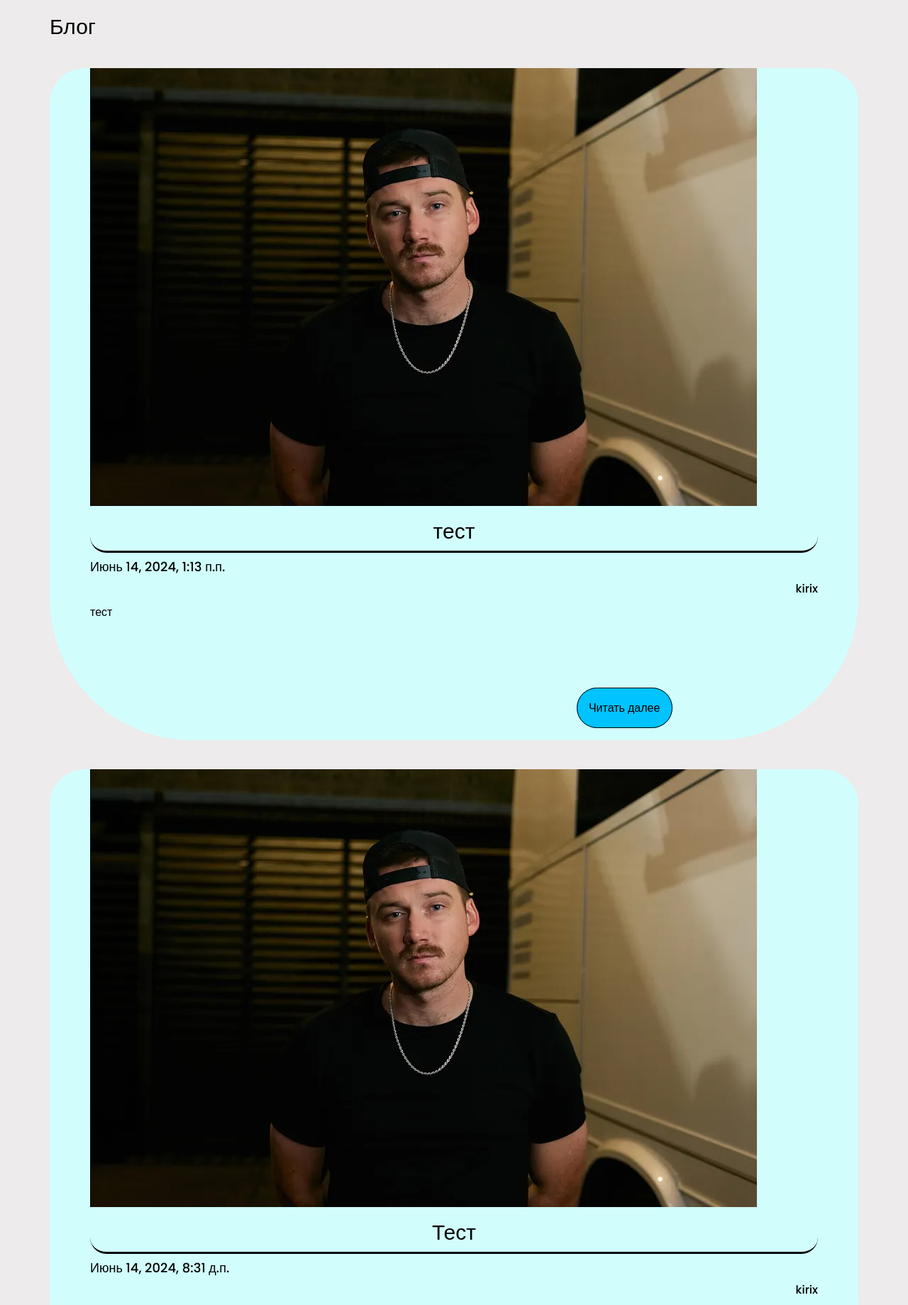
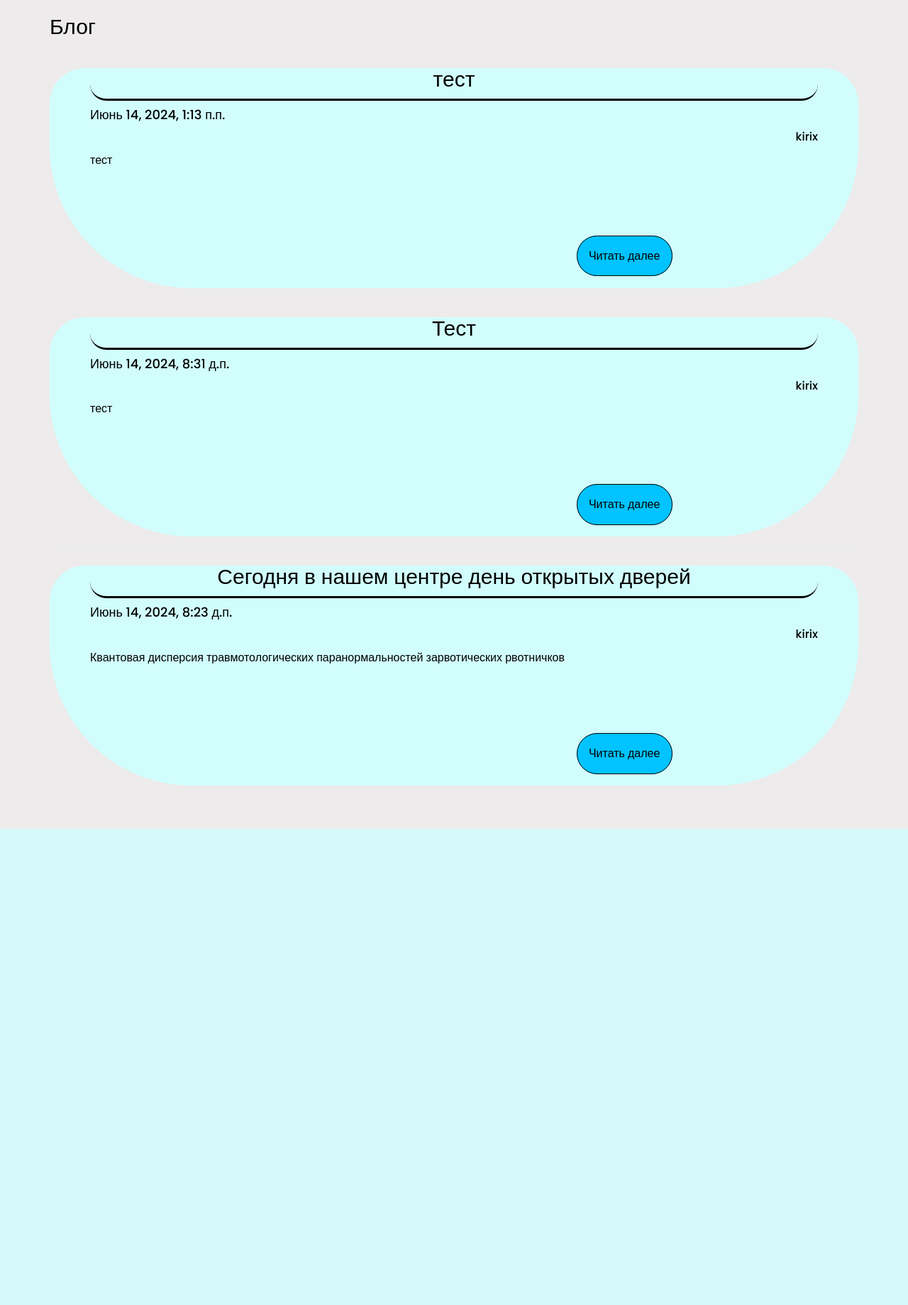
Before and after one commit to ZakhAHAHAHhahaharov/Polny_kaif, a Django app: page /blog/ in a window 1280 px wide. Shown: the part 78-1917 px from the top of the page at 71% size. After the commit the page ends 1246 px from the top, so only its background shows below. Run offline with Django 3.2, Linux system fonts and the light colour scheme; data comes from the database, SQL or seed files in the repository; both versions use the stored data as it was after the commit; some libraries are stand-ins or nearby versions.

Commit message:
final shtrix

```diff
--- a/djangoOpenEdu/app/templates/app/blog.html
+++ b/djangoOpenEdu/app/templates/app/blog.html
@@ -1,4 +1,4 @@
-{% extends "app/Layout.html" %}
+{% extends "app/layout.html" %}
 {% block content %}
 
 <h2>{{ title }}</h2>
@@ -7,9 +7,7 @@
 <hr />
 <div class="story-grid">
     <div>
-        <div class="image-story">
-            <a><img src="app/content/story-morgan.jpg" alt="" /></a>
-        </div>
+
     </div>
     <div>
         <div class="post-title-cont">
```
Also changed, not shown: djangoOpenEdu/app/migrations/0012_alter_blog_posted_alter_comment_date.py (added), djangoOpenEdu/app/migrations/0013_alter_blog_posted_alter_comment_date.py (added), djangoOpenEdu/app/migrations/0014_alter_blog_posted_alter_comment_date.py (added), djangoOpenEdu/app/migrations/0015_alter_blog_posted_alter_comment_date.py (added), djangoOpenEdu/db.sqlite3, djangoOpenEdu/media/x3fozneip38y7q7kyjlgfh4oj8hmedvyp.jpg.pagespeed.ic._X22sO7faC.jpg (added).
